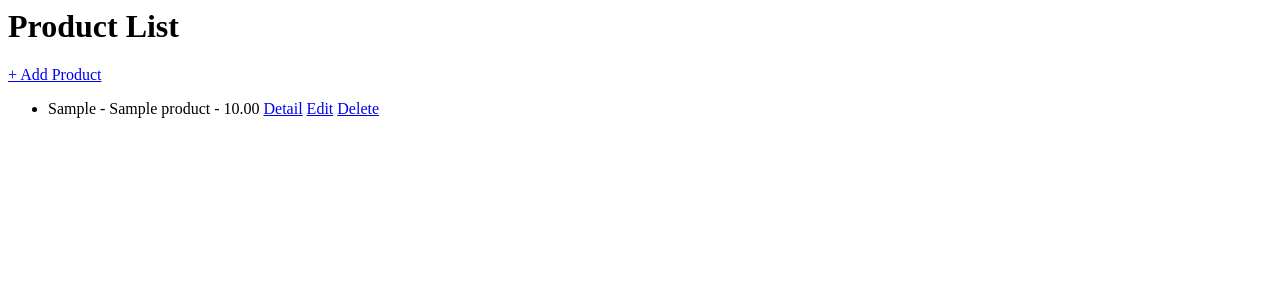
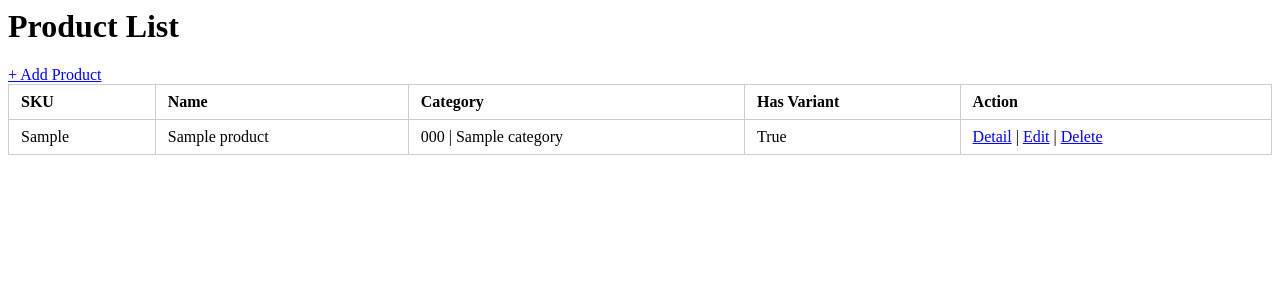
Before and after one commit to arifamrullah/booster-sale, a Django app: page /products/ in a window 1280 px wide. Shown: the top 300 px of the page. Run offline with Django 5.2, Linux system fonts and the light colour scheme; tables that the repository leaves empty hold one stand-in row (values such as "Sample post").

Commit message:
fix(product): support multiple variants on product

```diff
--- a/catalogue/models/product_variant.py
+++ b/catalogue/models/product_variant.py
@@ -68,9 +68,3 @@ class ProductVariant(models.Model):
 
     def __str__(self):
         return f"{self.product} + {self.color} + {self.size}"
-
-    def clean(self):
-        from django.core.exceptions import ValidationError
-
-        if not self.product.has_variant:
-            raise ValidationError("This product doesn't have variants")
--- a/catalogue/templates/products/list.html
+++ b/catalogue/templates/products/list.html
@@ -1,13 +1,45 @@
 <h1>Product List</h1>
 <a href="{% url 'products:create' %}">+ Add Product</a>
 
-<ul>
-  {% for p in products %}
-    <li>
-      {{ p.sku }} - {{ p.name }} - {{ p.price }}
-      <a href="{% url 'products:detail' p.id %}">Detail</a>
-      <a href="{% url 'products:update' p.id %}">Edit</a>
-      <a href="{% url 'products:delete' p.id %}">Delete</a>
-    </li>
-  {% endfor %}
-</ul>
+<table>
+  <thead>
+    <tr>
+      <th>SKU</th>
+      <th>Name</th>
+      <th>Category</th>
+      <th>Has Variant</th>
+      <th>Action</th>
+    </tr>
+  </thead>
+  <tbody>
+    {% for p in products %}
+    <tr>
+      <td>{{ p.sku }}</td>
+      <td>{{ p.name }}</td>
+      <td>{{ p.category }}</td>
+      <td>{{ p.has_variant }}</td>
+      <td>
+        <a href="{% url 'products:detail' p.id %}">Detail</a> |
+        <a href="{% url 'products:update' p.id %}">Edit</a> |
+        <a href="{% url 'products:delete' p.id %}">Delete</a>
+      </td>
+    </tr>
+    {% endfor %}
+  </tbody>
+</table>
+
+<style>
+  table {
+    border-collapse: collapse;
+    width: 100%;
+  }
+
+  table, th, td {
+    border: 1px solid #ccc;
+  }
+
+  th, td {
+    padding: 8px 12px;
+    text-align: left;
+  }
+</style>
--- a/catalogue/templates/products/partials/variant_section.html
+++ b/catalogue/templates/products/partials/variant_section.html
@@ -14,6 +14,10 @@
     hx-target="#variant-container"
     hx-swap="beforeend"
     hx-on="htmx:afterRequest:
-        document.getElementById('id_variants-TOTAL_FORMS').value++">
+        let total = document.getElementById('id_variants-TOTAL_FORMS');
+        let formCount = parseInt(total.value);
+        let newForm = document.querySelector('#variant-container .variant-form:last-child');
+        newForm.innerHTML = newForm.innerHTML.replace(/__prefix__/g, formCount);
+        total.value = formCount + 1;">
     + Add Variant
 </button>
--- a/catalogue/views.py
+++ b/catalogue/views.py
@@ -25,7 +25,7 @@ def toggle_variant_section(request):
     return HttpResponse('')
 
 def variant_empty_form(request):
-    formset = ProductVariantFormSet(prefix='variants')
+    formset = ProductVariantFormSet()
     empty_form = formset.empty_form
 
     html = render_to_string(
@@ -42,17 +42,23 @@ def product_list(request):
 def product_create(request):
     if request.method == 'POST':
         product_form = ProductForm(request.POST)
-        variant_formset = ProductVariantFormSet(request.POST)
 
-        if product_form.is_valid() and variant_formset.is_valid():
+        if product_form.is_valid():
             product = product_form.save(commit=False)
 
-            # inject to formset
-            variant_formset.instance = product
+            if product.has_variant:
+                variant_formset = ProductVariantFormSet(request.POST)
 
-            if variant_formset.is_valid():
+                if variant_formset.is_valid():
+                    print("Formset valid")
+                    product.save()
+                    # inject to formset
+                    variant_formset.instance = product
+                    variant_formset.save()
+                    return redirect('products:list')
+            else:
+                # save single product
                 product.save()
-                variant_formset.save()
                 return redirect('products:list')
     else:
         product_form = ProductForm()
```
Also changed, not shown: catalogue/forms.py (+12 -13 lines).
